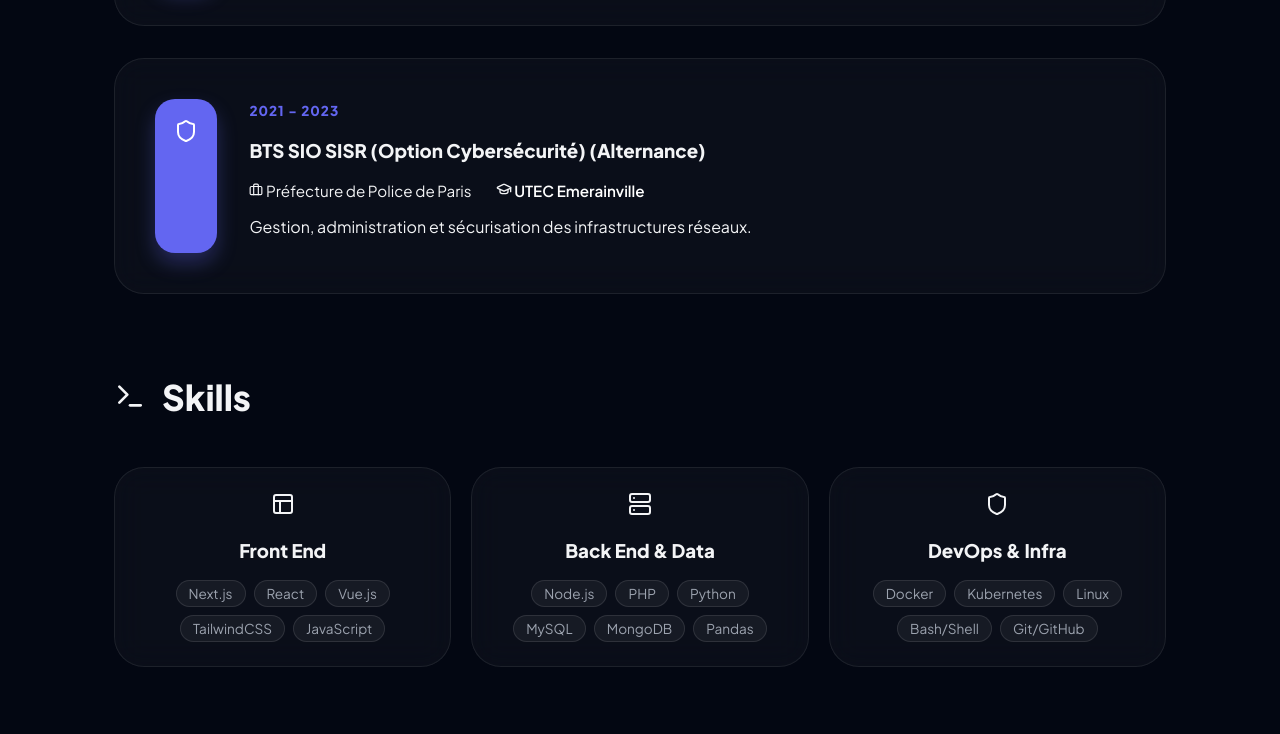
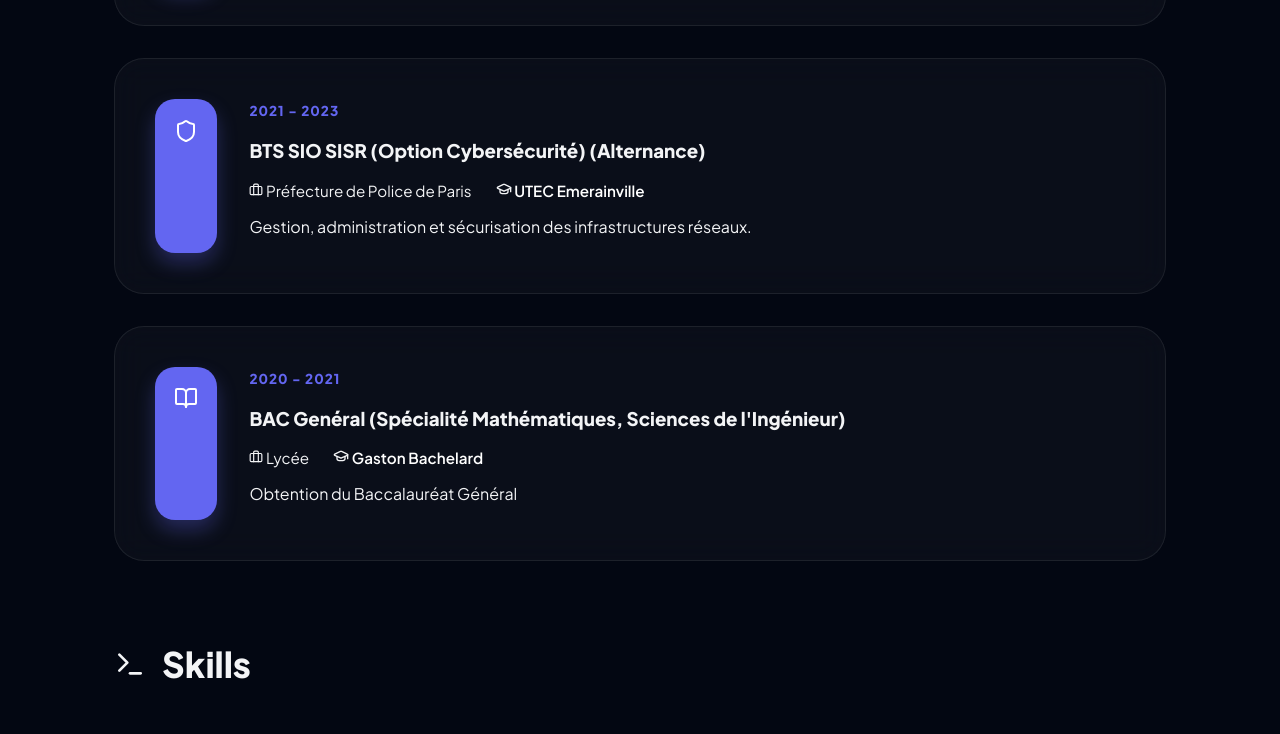
Before and after one commit to DaluxOnFlux/Portfolio, a React (Vite) app: page / in a window 1280 px wide. Shown: the part 1151-1885 px from the top of the page. Built offline with nearby package versions, Linux system fonts and the light colour scheme.

Commit message:
add school

```diff
--- a/src/App.jsx
+++ b/src/App.jsx
@@ -118,6 +118,15 @@ const App = () => {
             schoolUrl="https://www.utec77.fr/"
             desc="Gestion, administration et sécurisation des infrastructures réseaux."
             icon={<Shield />}
+          />
+          <ExperienceCard
+            date="2020 - 2021"
+            title="BAC Genéral (Spécialité Mathématiques, Sciences de l'Ingénieur)"
+            school=" Gaston Bachelard"
+            company=" Lycée "
+            schoolUrl="http://www.lyceebachelardchelles.fr"
+            desc="Obtention du Baccalauréat Général"
+            icon={<BookOpen />}
           />
         </div>
       </section>
```
